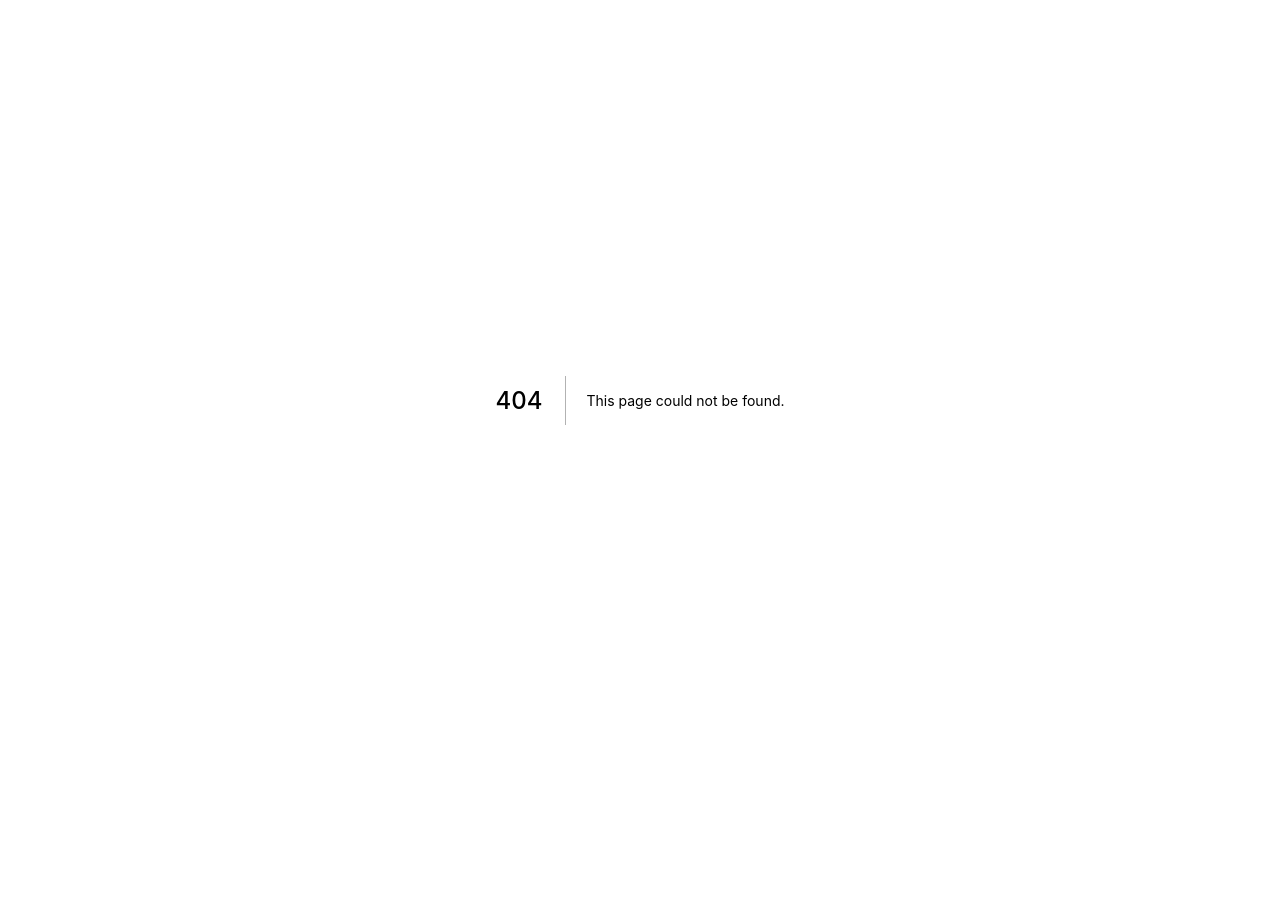
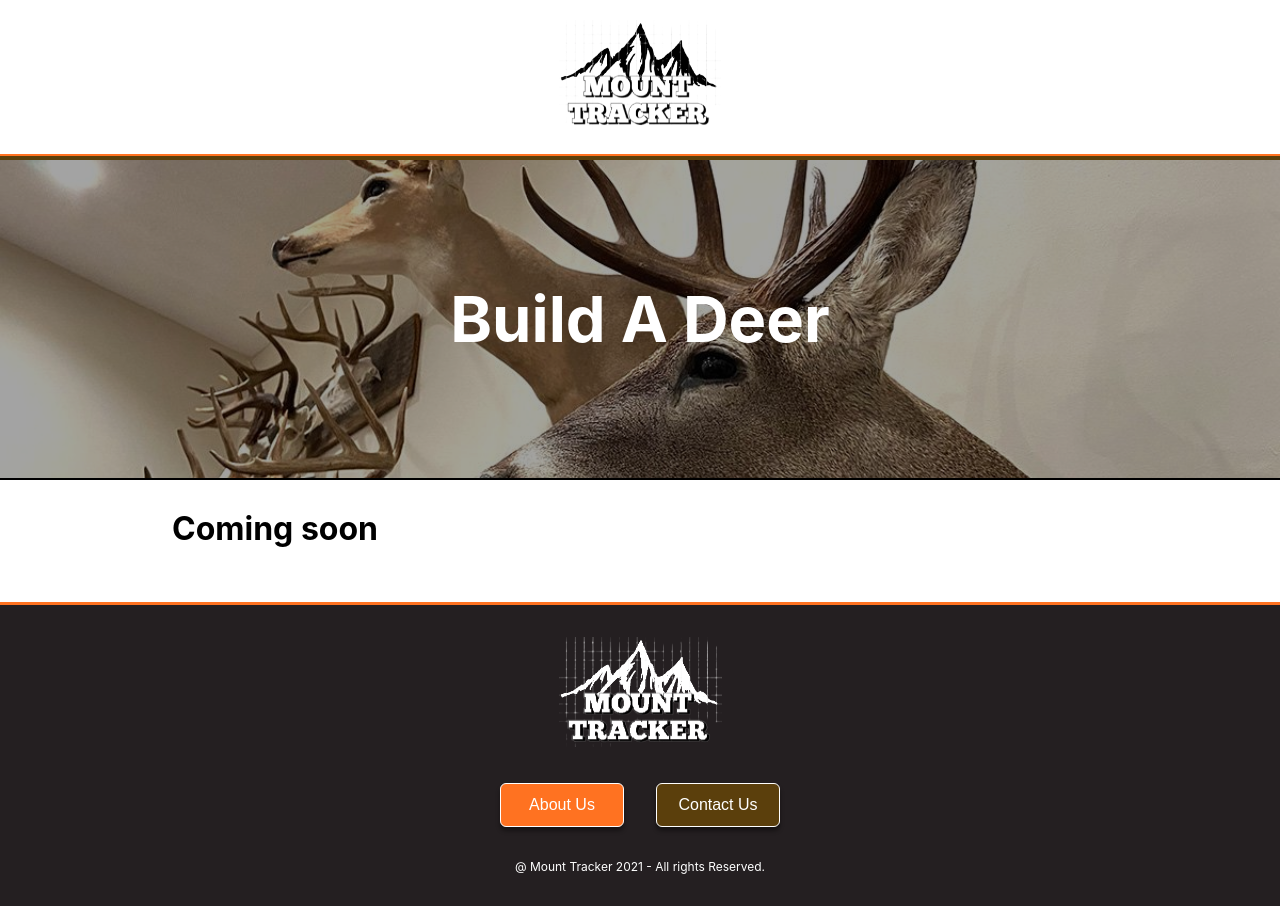
Before and after one commit to FrancisCalizo/ohio-taxidermy-supply, a Next.js app: page /hunter/build-a-deer in a window 1280 px wide. Before the commit this address had no page. Before the commit the page ends 800 px from the top, so only its background shows below. Built offline with nearby package versions, Linux system fonts and the light colour scheme.

Commit message:
feat: Add plaecholder pages for build-a-deer and scout-taxidermist

```diff
--- /dev/null
+++ b/pages/hunter/build-a-deer.tsx
@@ -0,0 +1,56 @@
+import React from 'react';
+import styled from 'styled-components';
+
+import SiteLayout from 'components/layout/SiteLayout';
+
+export default function BuildADeer() {
+  return (
+    <div>
+      <Banner>
+        <h1>Build A Deer</h1>
+      </Banner>
+
+      <Container>
+        <h1>Coming soon</h1>
+      </Container>
+    </div>
+  );
+}
+
+const Banner = styled.div`
+  height: 40vh;
+  background-image: url('/images/build-a-deer.jpg');
+  background-size: cover;
+  background-repeat: no-repeat;
+  background-position: 50% 60%;
+  border-bottom: 2px solid black;
+  display: flex;
+  justify-content: center;
+  align-items: center;
+  position: relative;
+
+  &:before {
+    content: '';
+    position: absolute;
+    top: 0;
+    right: 0;
+    bottom: 0;
+    left: 0;
+    background: rgba(0, 0, 0, 0.6);
+    opacity: 0.6;
+  }
+
+  h1 {
+    color: white;
+    font-size: calc(32px + (54 - 32) * ((100vw) / (1200 - 300)));
+    z-index: 1;
+  }
+`;
+
+const Container = styled.div`
+  max-width: 1000px;
+  padding: 0.5rem 2rem 2rem;
+  margin: 0 auto;
+`;
+
+BuildADeer.getLayout = (page: any) => <SiteLayout>{page}</SiteLayout>;
```
Also changed, not shown: pages/hunter/scout-taxidermist.tsx (added, +56 -0 lines).
